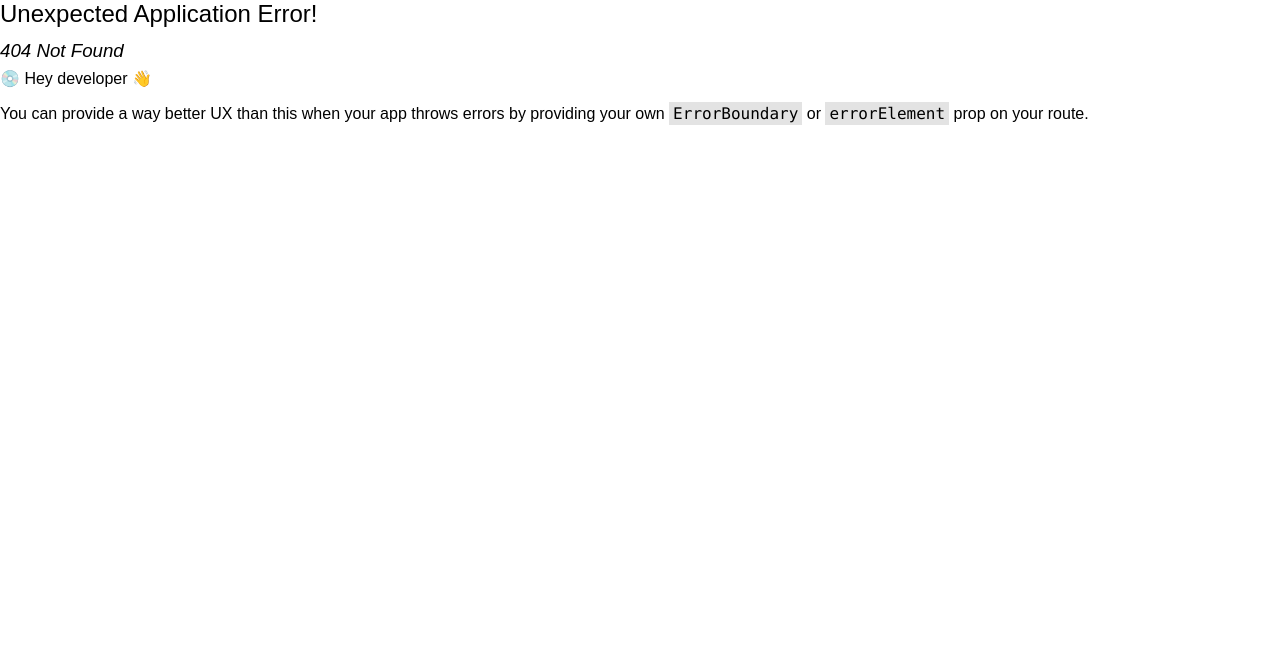
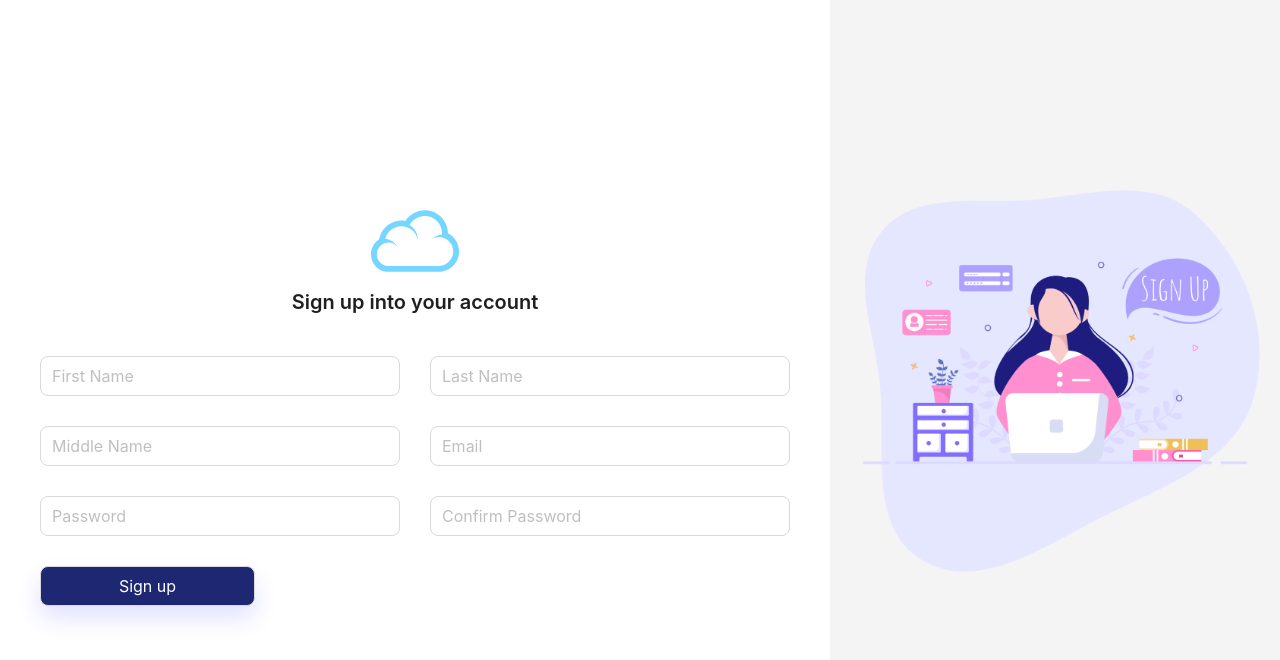
Before and after one commit to uncleaar/cloud, a React (Vite) app: page /sign-up in a window 1280 px wide. Before the commit this address had no page. Shown: the top 660 px of the page. Built offline with nearby package versions, Linux system fonts and the light colour scheme.

Commit message:
sign-up page

```diff
--- a/src/pages/routes.tsx
+++ b/src/pages/routes.tsx
@@ -3,6 +3,7 @@
 
 const HomePage = React.lazy(() => import('./home'));
 const LoginPage = React.lazy(() => import('./sign-in'));
+const RegisterPage = React.lazy(() => import('./sign-up'));
 
 export const router = createBrowserRouter([
   {
@@ -10,7 +11,11 @@
     element: <HomePage />
   },
   {
-    path: '/login',
+    path: '/sign-in',
     element: <LoginPage />
+  },
+  {
+    path: '/sign-up',
+    element: <RegisterPage />
   }
 ]);
--- a/src/pages/sign-in/SignIn.module.scss
+++ b/src/pages/sign-in/SignIn.module.scss
@@ -3,35 +3,37 @@
   justify-content: space-between;
   align-items: center;
   width: 100%;
-  height: 100%;
-  overflow-y: hidden;
+  height: 100vh;
+  position: relative;
 }
 
 .left {
-  width: 70%;
   background-color: #f4f4f4;
   background-repeat: no-repeat;
   height: 100%;
-  position: absolute;
-  top: 0;
-  left: 0;
+  flex: 7;
 
   img {
+    position: relative;
     left: 20%;
-    position: relative;
   }
 }
 
+.right {
+  flex: 3;
+  display: flex;
+  align-items: center;
+  background: #ffffff;
+  height: 100vh;
+  box-shadow: -28px 0px 50.4863px rgba(0, 0, 0, 0.05);
+}
+
 .form {
-  width: 30%;
+  width: 100%;
   display: flex;
   flex-direction: column;
   gap: 10px;
   padding: 40px;
-  position: absolute;
-  right: 0;
-  top: 50%;
-  transform: translate(0%, -50%);
 }
 
 .form_inner {
--- a/src/pages/sign-in/index.tsx
+++ b/src/pages/sign-in/index.tsx
@@ -34,11 +34,12 @@
       <div className={styles.left}>
         <Image src={LoginImg} preview={false} />
       </div>
+      <div className={styles.right}>
         <div className={styles.form}>
           <div className={styles.title}>
             <LogoSvg />
 
-          <Typography.Title level={4}>Sign into your account</Typography.Title>
+            <Typography.Title level={4}>Sign in into your account</Typography.Title>
           </div>
 
           <form onSubmit={handleSubmit(onSubmit)} className={styles.form_inner}>
@@ -71,7 +72,7 @@
             />
 
             <Button className={styles.btn} size='large' htmlType='submit'>
-            Sign in
+              Sign up
             </Button>
           </form>
 
@@ -82,6 +83,7 @@
           </Button>
         </div>
       </div>
+    </div>
   );
 };
 
--- /dev/null
+++ b/src/pages/sign-up/SignUp.module.scss
@@ -0,0 +1,64 @@
+.sign_up {
+  display: flex;
+  justify-content: space-between;
+  align-items: center;
+  width: 100%;
+  height: 100vh;
+  position: relative;
+}
+
+.left {
+  flex: 5;
+  padding: 40px;
+  height: 100vh;
+  background: #ffffff;
+  box-shadow: 28px 0px 50.4863px rgba(0, 0, 0, 0.17);
+
+  display: flex;
+  flex-direction: column;
+  justify-content: center;
+}
+
+.title {
+  margin: 0 auto 40px;
+  display: block;
+
+  h4 {
+    text-align: center;
+  }
+}
+
+.logo {
+  width: 92px;
+  height: 94px;
+  display: block;
+  margin: 0 auto;
+}
+
+.form_inner {
+  display: grid;
+  grid-template-columns: 1fr 1fr;
+  width: 100%;
+  gap: 30px;
+}
+
+.right {
+  background-color: #f4f4f4;
+  background-repeat: no-repeat;
+  height: 100%;
+  flex: 3;
+
+  img {
+    position: relative;
+    top: 50%;
+    transform: translate(0, 50%);
+  }
+}
+
+.btn {
+  background: #1e2772;
+  box-shadow: 0px 12.1167px 24.2334px rgba(1, 11, 253, 0.12);
+  border-radius: 8.07781px;
+  color: #fff;
+  max-width: 215px;
+}
--- /dev/null
+++ b/src/pages/sign-up/index.tsx
@@ -0,0 +1,106 @@
+import React, { FC } from 'react';
+import { Input, Image, Typography, Button, Divider, Form } from 'antd';
+import { zodResolver } from '@hookform/resolvers/zod';
+import { EmailSvg, LogoSvg, PasswordSvg } from '@shared/ui';
+
+import RegisterImg from '../../app/assets/images/register.png';
+
+import { useLoginUserMutation } from '@shared/api/auth';
+
+import styles from './SignUp.module.scss';
+import { User } from 'types';
+import { useForm } from 'react-hook-form';
+import { SubmitHandler } from 'react-hook-form';
+import { Controller } from 'react-hook-form';
+import { RegisterInput, registerSchema } from '@shared/validation';
+
+type RegisterUser = {
+  email: string;
+  password: string;
+  firstName: string;
+  lastName: string;
+  passwordConfirm: string;
+  middleName: string;
+};
+
+const RegisterPage: FC = () => {
+  const methods = useForm<RegisterInput>({
+    resolver: zodResolver(registerSchema)
+  });
+
+  const [loginUser, { isLoading, isError, error, isSuccess }] = useLoginUserMutation();
+
+  const { register, handleSubmit, control } = methods;
+  const onSubmit: SubmitHandler<RegisterUser> = (data) => loginUser(data);
+
+  return (
+    <div className={styles.sign_up}>
+      <div className={styles.left}>
+        <div className={styles.form}>
+          <div className={styles.title}>
+            <LogoSvg />
+            <Typography.Title level={4}>Sign up into your account</Typography.Title>
+          </div>
+
+          <form onSubmit={handleSubmit(onSubmit)} className={styles.form_inner}>
+            <Controller
+              control={control}
+              name='firstName'
+              render={({ field }) => (
+                <Input {...field} size='large' placeholder='First Name' type='text' />
+              )}
+            />
+
+            <Controller
+              control={control}
+              name='lastName'
+              render={({ field }) => (
+                <Input {...field} size='large' placeholder='Last Name' type='text' />
+              )}
+            />
+
+            <Controller
+              control={control}
+              name='middleName'
+              render={({ field }) => (
+                <Input {...field} size='large' placeholder='Middle Name' type='text' />
+              )}
+            />
+            <Controller
+              control={control}
+              name='email'
+              render={({ field }) => (
+                <Input {...field} size='large' placeholder='Email' type='email' />
+              )}
+            />
+
+            <Controller
+              control={control}
+              name='password'
+              render={({ field }) => (
+                <Input {...field} size='large' placeholder='Password' type='password' />
+              )}
+            />
+
+            <Controller
+              control={control}
+              name='passwordConfirm'
+              render={({ field }) => (
+                <Input {...field} size='large' placeholder='Confirm Password' type='password' />
+              )}
+            />
+
+            <Button className={styles.btn} size='large' htmlType='submit'>
+              Sign up
+            </Button>
+          </form>
+        </div>
+      </div>
+      <div className={styles.right}>
+        <Image src={RegisterImg} preview={false} />
+      </div>
+    </div>
+  );
+};
+
+export default RegisterPage;
--- a/src/shared/validation/registerSchema.ts
+++ b/src/shared/validation/registerSchema.ts
@@ -1,7 +1,9 @@
 import { object, string, TypeOf } from 'zod';
 
 export const registerSchema = object({
-  name: string().min(1, 'Full name is required').max(100),
+  firstName: string().min(1, 'First name is required').max(100),
+  lastName: string().min(1, 'Last name is required').max(100),
+  middleName: string().min(1, 'Middle name is required').max(100),
   email: string().min(1, 'Email address is required').email('Email Address is invalid'),
   password: string()
     .min(1, 'Password is required')
```
Also changed, not shown: src/app/assets/images/register.png (added). Lines whose indentation alone changed are shown as unchanged.
